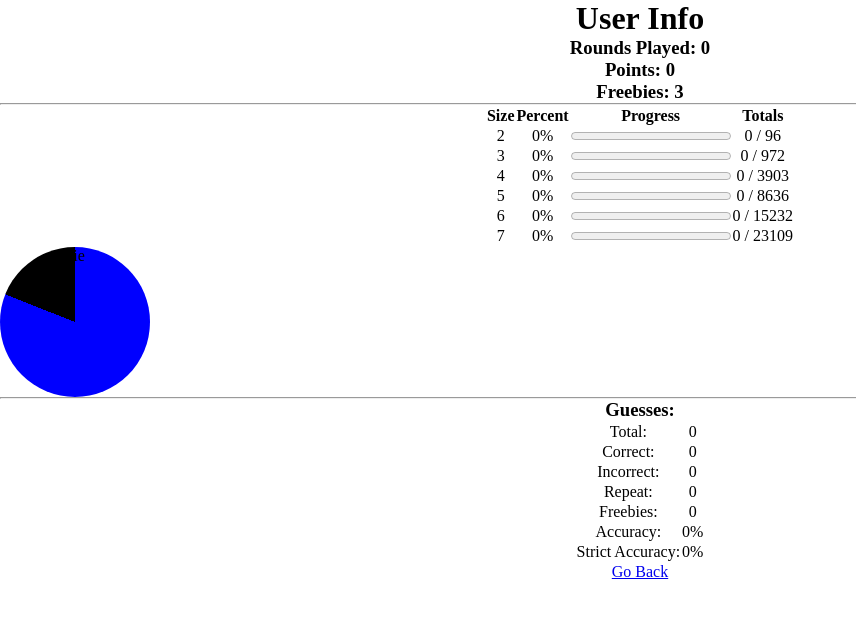
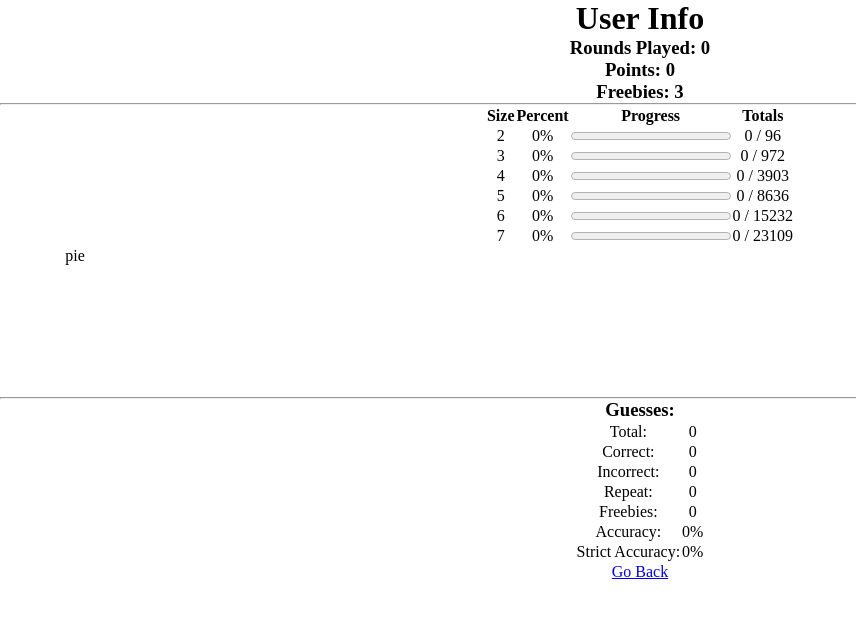
Before and after one commit to JordanKarp/Anagramer-JS, a React (Vite) app: page /user in a window 1280 px wide. Shown: the top 618 px of the page, without its empty margins (0-856 px from the left). Built offline with nearby package versions, Linux system fonts and the light colour scheme.

Commit message:
PieChart

```diff
--- a/src/App.css
+++ b/src/App.css
@@ -2,7 +2,12 @@
   margin: 0;
   padding: 0;
   list-style-type: none;
-  --size-2-pct:
+  --size-2-pct: 10%;
+  --size-3-pct: 10%;
+  --size-4-pct: 10%;
+  --size-5-pct: 10%;
+  --size-6-pct: 10%;
+  --size-7-pct: 10%;
   /* border: 1px solid red; */
 
 }
@@ -113,6 +118,6 @@ table {
 .pie {
     width: 150px;
     height: 150px;
-    background-image: conic-gradient(green var(--size-2-pct), blue var(--size-2-pct), blue 81%, black 81%);
+    background-image: conic-gradient(red var(--size-2-pct), orange var(--size-2-pct), orange var(--size-3-pct), yellow var(--size-3-pct), yellow var(--size-4-pct), green var(--size-4-pct), green var(--size-5-pct), blue var(--size-5-pct), blue var(--size-6-pct), purple var(--size-6-pct), purple var(--size-7-pct), brown purple var(--size-7-pct));
     border-radius: 50%
 }
--- a/src/components/UserWordsFound.jsx
+++ b/src/components/UserWordsFound.jsx
@@ -53,7 +53,7 @@ const UserWordsFoundData = ({vocabNumbers, dictNumbers}) => {
             </tr>
           </tbody>
         </table>
-        <div className="pie" style={{"--size-2-pct": "" + formatPercent(vocabNumbers[7] / dictNumbers[7]) + '%'}}>pie</div>
+        <div className="pie" style={{"--size-2-pct": "" + formatPercent(vocabNumbers[2] / dictNumbers[2]) + '%'}}>pie</div>
       </>
     )
 }
```
